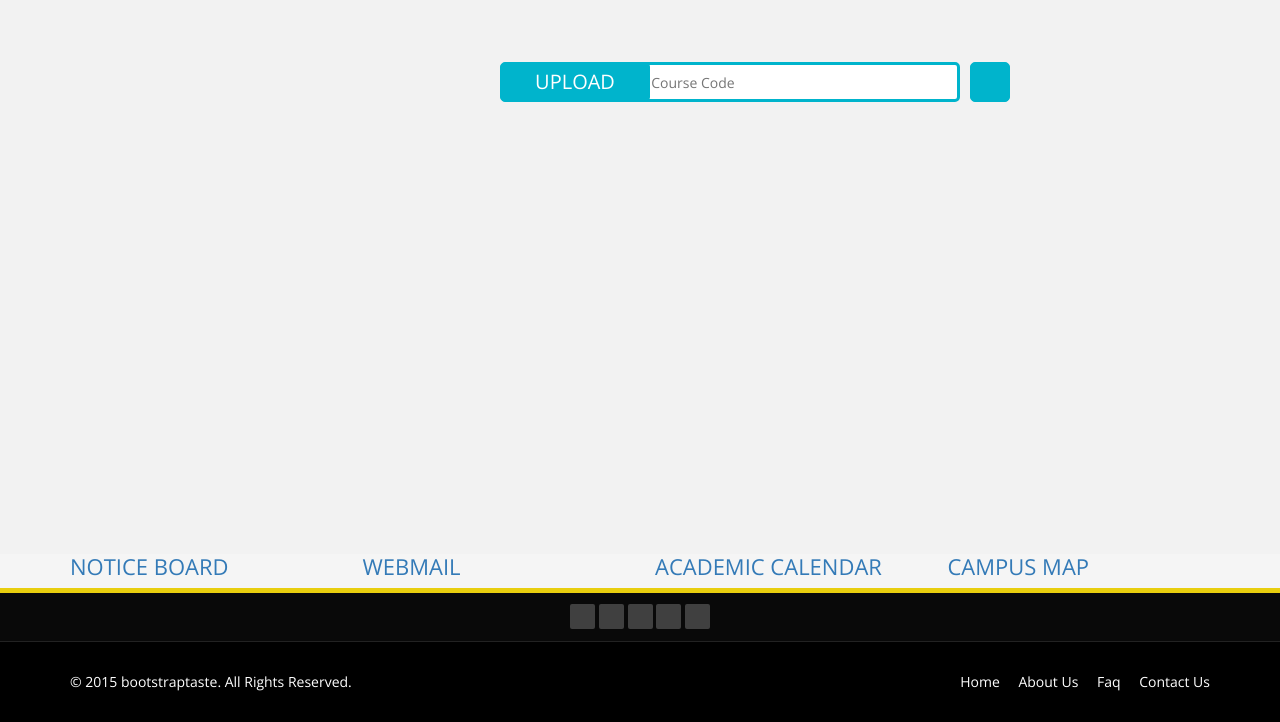
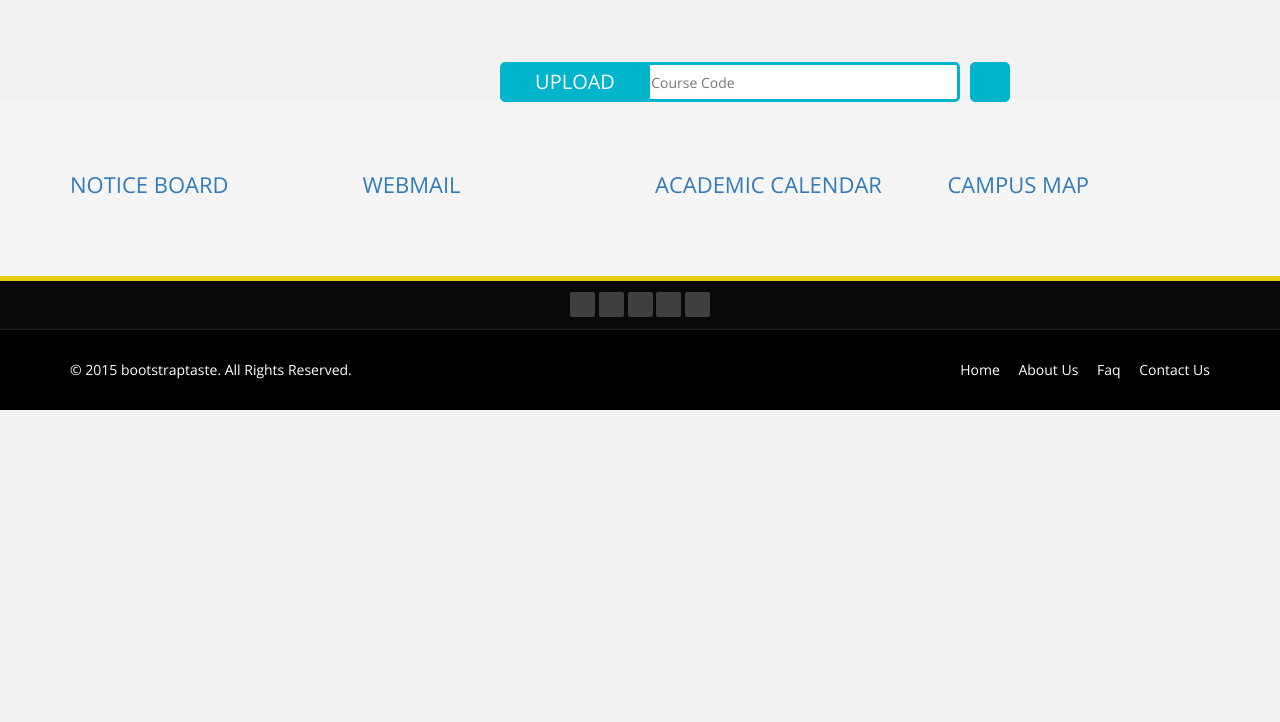
Before and after one commit to rishabh-j/Umiam-Hostel-Website, a Django app: page /notes/ in a window 1280 px wide. Shown: the part 78-800 px from the top of the page. Run offline with Django 3.2, Linux system fonts and the light colour scheme; the visitor is signed in with stand-in values (Sample User, id 1); parts of the project's set-up code (start-up, migrations or seed data) failed here and were passed over; some libraries are stand-ins or nearby versions; some web fonts are replaced.

Commit message:
Update notesform.html

```diff
--- a/mysite/templates/mysite/notesform.html
+++ b/mysite/templates/mysite/notesform.html
@@ -179,7 +179,6 @@ body{
     </table>
 {% endif %}
 
-<div class="absolute">
 <section id="bottom">
         <div class="container wow fadeInDown" data-wow-duration="1000ms" data-wow-delay="600ms">
             <div class="row">
@@ -254,7 +253,7 @@ body{
             </div>
         </div>
     </footer><!--/#footer-->
-    </div>
+
 
     <!-- jQuery (necessary for Bootstrap's JavaScript plugins) -->
 
```
